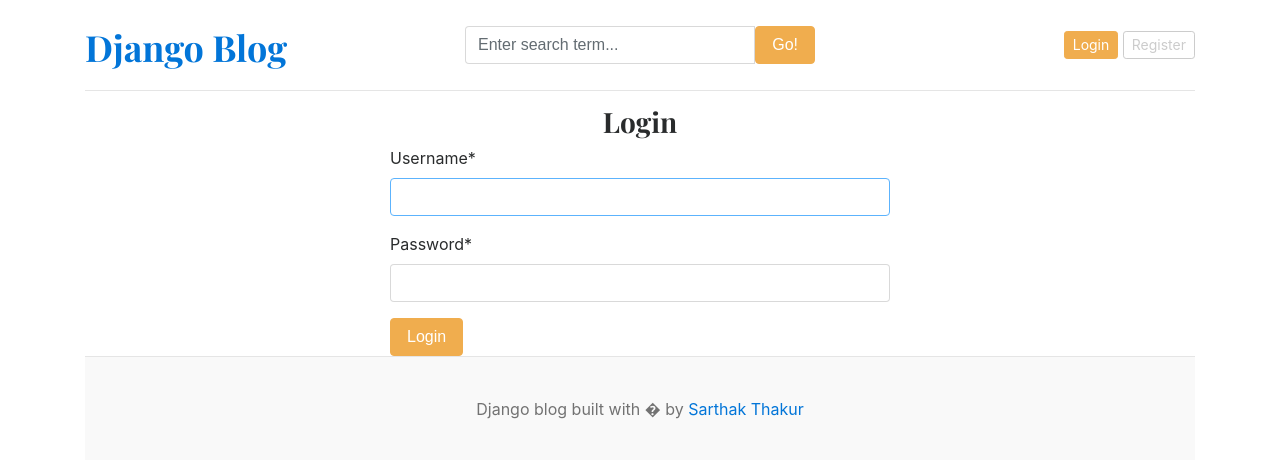
After one commit to sarthak2360/Django-Blog, a Django app: page /login/ in a window 1280 px wide. The commit adds this page. Shown: the top 460 px of the page. Run offline with Django 5.2, Linux system fonts and the light colour scheme; data that the repository does not hold is empty; some libraries are stand-ins or nearby versions.

Commit message:
Registration and Login/Logout feature

```diff
--- a/blog_main/settings.py
+++ b/blog_main/settings.py
@@ -39,6 +39,8 @@ INSTALLED_APPS = [
     'django.contrib.staticfiles',
     'blogs',
     'about_us',
+    'crispy_forms',
+    'crispy_bootstrap4',
 ]
 
 MIDDLEWARE = [
@@ -131,3 +133,6 @@ DEFAULT_AUTO_FIELD = 'django.db.models.BigAutoField'
 
 MEDIA_URL = '/media/'
 MEDIA_ROOT = BASE_DIR/'media'
+
+
+CRISPY_TEMPLATE_PACK = 'bootstrap4'
--- a/blog_main/urls.py
+++ b/blog_main/urls.py
@@ -25,7 +25,10 @@ urlpatterns = [
     path('admin/', admin.site.urls),
     path('', views.home , name='home'),
     path('category/' ,include('blogs.urls')),
-    path('<slug:slug>/',BlogsView.blogs ,name='blogs'),
+    path('blog/<slug:slug>/',BlogsView.blogs ,name='blogs'),
     #search endpoint
     path('blogs/search/',BlogsView.search ,name='search'),
+    path('register/',views.register,name='register'),
+    path('login/',views.login,name='login'),
+    path('logout/',views.logout,name='logout'),
 ] + static(settings.MEDIA_URL,document_root=settings.MEDIA_ROOT)
--- a/blog_main/views.py
+++ b/blog_main/views.py
@@ -1,8 +1,11 @@
 from django.http import HttpResponse
-from django.shortcuts import render
+from django.shortcuts import redirect, render
 
 from about_us.models import About
+from blog_main.forms import RegistrationForm
 from blogs.models import Blog, Category
+from django.contrib.auth.forms import AuthenticationForm
+from django.contrib import auth
 
 
 def home(request):
@@ -23,3 +26,40 @@ def home(request):
         'about' : about,
     }
     return render(request,'home.html',context)
+
+def register(request):
+    if (request.method=="POST"):
+        form = RegistrationForm(request.POST)
+        if (form.is_valid()):
+            form.save()
+            return redirect('register')
+    else:
+        form = RegistrationForm()
+    context ={
+        'form':form,
+    }
+    return render(request,'register.html',context)
+
+
+def login(request):
+    if(request.method=="POST"):
+        form =AuthenticationForm(request,request.POST)
+        if (form.is_valid()):
+            username = form.cleaned_data['username']
+            password = form.cleaned_data['password']
+
+            user  = auth.authenticate(username=username, password=password)
+            if(user is not None):
+                auth.login(request,user)
+            return redirect('home')
+
+
+    form= AuthenticationForm()
+    context={
+        'form' : form
+    }
+    return render(request,'login.html',context)
+
+def logout(request):
+    auth.logout(request)
+    return redirect('home')
--- a/templates/base.html
+++ b/templates/base.html
@@ -29,8 +29,14 @@
             </form>
         </div>
           <div class="col-4 d-flex justify-content-end align-items-center">
-            <a class="btn btn-sm btn-warning" href="#">Login</a> &nbsp;
-            <a class="btn btn-sm btn-outline-secondary" href="#">Register</a>
+            {% if not user.is_authenticated %}
+            <a class="btn btn-sm btn-warning" href="{% url 'login' %}">Login</a> &nbsp;
+            <a class="btn btn-sm btn-outline-secondary" href="{% url 'register' %}">Register</a>
+            {% else %}
+            <span>Your are logged in as {{ user }}</span>
+            &emsp;
+            <span><a href="{% url 'logout' %}">Logout</a></span>
+            {% endif %}
           </div>
         </div>
       </header>
--- /dev/null
+++ b/templates/login.html
@@ -0,0 +1,15 @@
+{% extends 'base.html' %}
+
+{% block content  %}
+{% load crispy_forms_tags %}
+
+<h3 class ="text-center">Login</h3>
+
+<form action="{% url 'login' %}" method="POST" style="width:500px; margin:auto;">
+    {% csrf_token %}
+    {{ form | crispy }}
+
+
+    <button type"submit" class="btn btn-warning">Login</button>
+</form>
+{% endblock %}
```
Also changed, not shown: blog_main/forms.py (added, +7 -0 lines), templates/register.html (added, +15 -0 lines).
